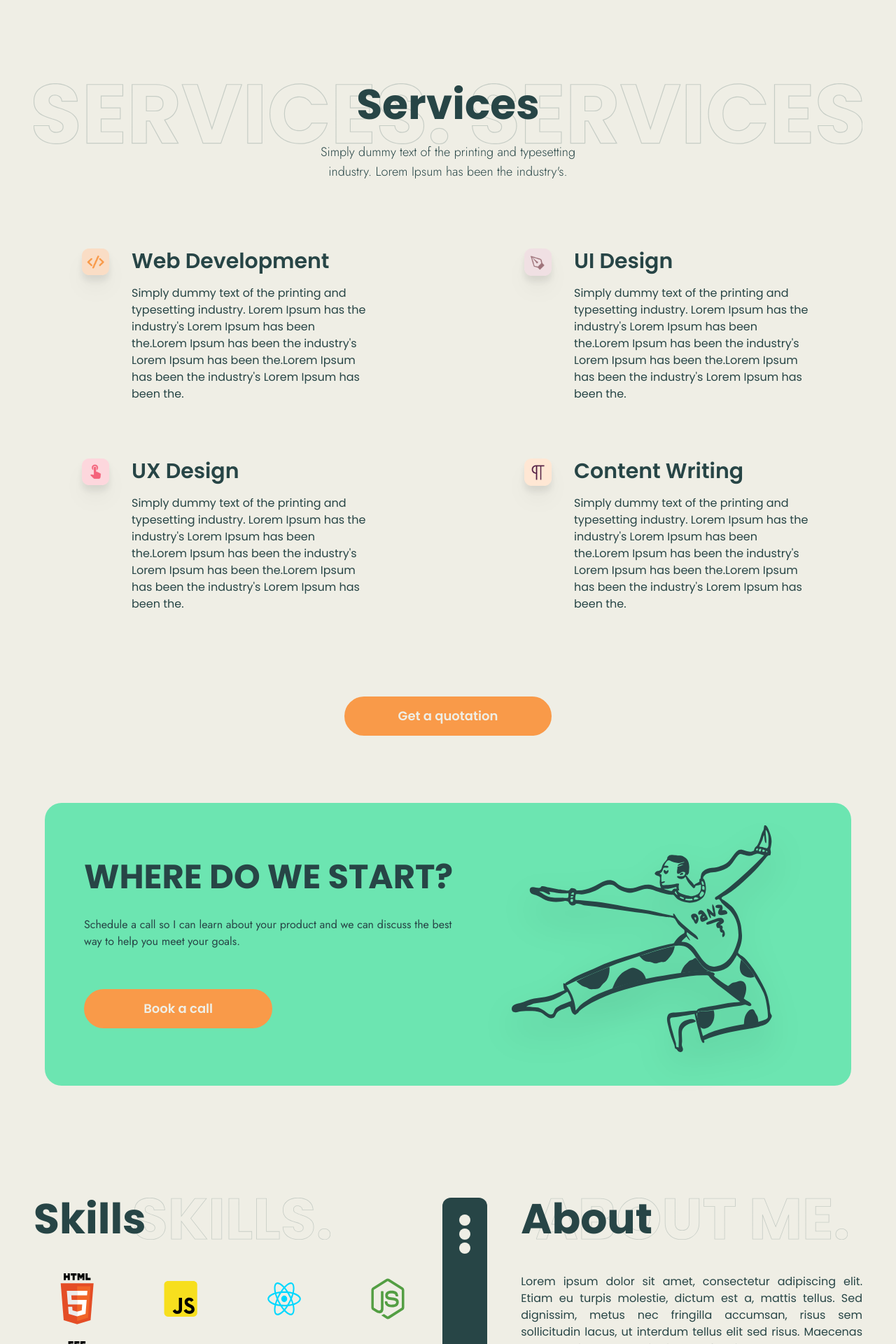
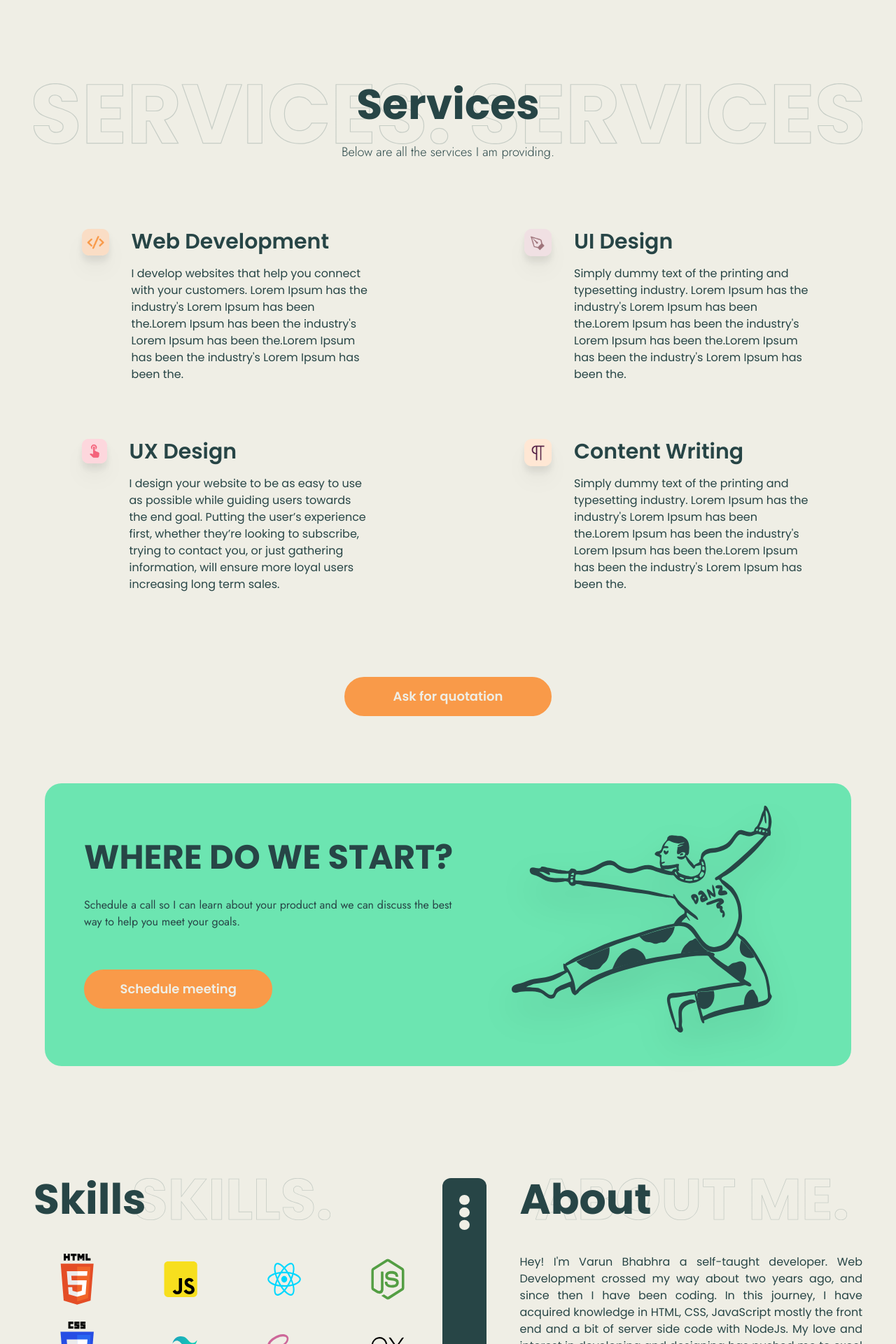
Before and after one commit to Varun-Bhabhra/Portfolio-2.0, a React (Create React App) app: page / in a window 1280 px wide. Shown: the part 880-2800 px from the top of the page at 70% size. Built offline with nearby package versions, Linux system fonts and the light colour scheme.

Commit message:
Minor Changes

```diff
--- a/src/components/About.js
+++ b/src/components/About.js
@@ -52,9 +52,16 @@ const About = () => {
                 <h2 className="text-center md:text-left font-bold text-4xl md:text-4xl lg:text-5xl xl:text-6xl">About</h2>
               </div>
               <div ref={myRef} className={`fade-in mt-12 space-y-6 text-justify ${myElementIsVisible ? "appear" : ""}`}>
-                <p>Lorem ipsum dolor sit amet, consectetur adipiscing elit. Etiam eu turpis molestie, dictum est a, mattis tellus. Sed dignissim, metus nec fringilla accumsan, risus sem sollicitudin lacus, ut interdum tellus elit sed risus. Maecenas eget condimentum velit, sit amet feugiat lectus. Class aptent taciti sociosqu ad litora torquent per conubia nostra, per inceptos himenaeos.</p>
+                <p> Hey! I'm Varun Bhabhra a self-taught developer. Web Development crossed my way about two years ago, and since then I have been coding.
+                    In this journey, I have acquired knowledge in HTML, CSS, JavaScript mostly the front end and a bit of server
+                    side code with NodeJs. My love and interest in developing and designing has pushed me to excel in these skills
+                    which are showcased in some of my projects.
+                </p>
 
-                <p>Lorem ipsum dolor sit amet, consectetur adipiscing elit. Etiam eu turpis molestie, dictum est a, mattis tellus. Sed dignissim, metus nec fringilla accumsan, risus sem sollicitudin lacus, ut interdum tellus elit sed risus. Maecenas eget condimentum velit, sit amet feugiat lectus. Class aptent taciti sociosqu ad litora torquent per conubia nostra, per inceptos himenaeos.</p>
+                <p>Designing is something that needs patience, effort and time. I am here to provide all of it and make sure that
+                  my work becomes my identity. Being a minimalist, my belief is to make things simple and very specific. Speaking
+                  of myself, I'm open to learning and working my level best to make the results near to perfect.
+                </p>
               </div>
             </div>
           </article>
--- a/src/components/CTA.js
+++ b/src/components/CTA.js
@@ -15,7 +15,7 @@ const CTA = ({ img, head, text }) => {
         <Button
             to="contact"
             className="w-full sm:w-3/6 lg:w-3/6 lg:pt-6"
-            text="Book a call"
+            text="Schedule meeting"
           />
       </div>
     </div>
--- a/src/components/Contact.js
+++ b/src/components/Contact.js
@@ -25,13 +25,13 @@ const Contact = () => {
             <form action="https://formsubmit.co/bhabhravarun@gmail.com" method="POST">
               <div className="flex flex-col gap-4">
                 <label htmlFor="name" className="font-semibold">Name</label>
-                <input type="text" id="name" name="name" placeholder="John Doe" className="py-2 border-2 rounded-lg border-secondary focus:border-action focus:ring-0 bg-primary" required/>
+                <input type="text" id="name" name="name" placeholder="Michael Gary Scott" className="py-2 border-2 rounded-lg border-secondary focus:border-action focus:ring-0 bg-primary" required/>
 
                 <label htmlFor="email" className="font-semibold mt-10">E-mail</label>
-                <input type="email" id="email" name="email" placeholder="johndoe@gmail.com" className="py-2 border-2 rounded-lg border-secondary focus:border-action focus:ring-0 bg-primary" required/>
+                <input type="email" id="email" name="email" placeholder="mgscott@gmail.com" className="py-2 border-2 rounded-lg border-secondary focus:border-action focus:ring-0 bg-primary" required/>
 
                 <label htmlFor="message" className="font-semibold mt-10">Message</label>
-                <textarea id="message" name="message" rows="4" cols="50" placeholder="Hey, I would like to have a meeting regarding my website requirements. Here is my number +91 1234567890 give me a call or text me over whatsapp." className="py-6 border-2 rounded-lg border-secondary focus:border-action focus:ring-0 bg-primary" required></textarea>
+                <textarea id="message" name="message" rows="4" cols="50" placeholder="Hey, I would like to have a meeting regarding my website requirements. Here is my contact details..." className="py-6 border-2 rounded-lg border-secondary focus:border-action focus:ring-0 bg-primary" required></textarea>
               </div>
               <button type="submit" className="mt-20 md:w-3/6 text-center text-primary bg-action border-2 border-action font-semibold py-3 w-full text-sm lg:text-lg rounded-full cursor-pointer hover:scale105 hover:-translate-y1 hover:shadow-lg hover:shadow-action/30 hover:-translate-y-[2px] transition-all duration-200">Send</button>
             </form>
--- a/src/components/Portfolio.js
+++ b/src/components/Portfolio.js
@@ -60,31 +60,31 @@ const Portfolio = () => {
           <div className="space-y-12 lg:px-4">
             <PortfolioCard
               head="My Disability Partner"
-              para="Lorem ipsum dolor sit amet, consectetur adipiscing elit. Etiam eu turpis molestie, dictum est a, mattis tellus. Sed dignissim."
+              para="MDP's role is to implement the National Disability Insurance Scheme (NDIS), which will support a better life for thousands of Australians with a significant and permanent disability and their families and carers."
               href="http://mdpartner.com.au"
               mockup={mdp}
             />
             <PortfolioCard
               head="The Shades of Trades"
-              para="Lorem ipsum dolor sit amet, consectetur adipiscing elit. Etiam eu turpis molestie, dictum est a, mattis tellus. Sed dignissim."
+              para="A trading course website which simplifies trading with intrinsic concepts of price action techniques and procedures."
               href="http://theshadesoftrades.co.in"
               mockup={tsot}
             />
             <PortfolioCard
               head="Zai Makeover Studio"
-              para="Lorem ipsum dolor sit amet, consectetur adipiscing elit. Etiam eu turpis molestie, dictum est a, mattis tellus. Sed dignissim."
+              para="A portfolio and services website of a makeupartist from Chennai."
               href="http://zaimakeoverstudio.com"
               mockup={zai}
             />
             <PortfolioCard
               head="Pyalee"
-              para="Lorem ipsum dolor sit amet, consectetur adipiscing elit. Etiam eu turpis molestie, dictum est a, mattis tellus. Sed dignissim."
+              para="Landing page for a Tea Bag and Tea Cup company."
               href="http://pyalee.co.in"
               mockup={pyalee}
             />
             <PortfolioCard
               head="Varun Bhabhra Portfolio"
-              para="Lorem ipsum dolor sit amet, consectetur adipiscing elit. Etiam eu turpis molestie, dictum est a, mattis tellus. Sed dignissim."
+              para="My portfolio having the required information about me and the services I provide."
               href="http://varunbhabhra.com"
               mockup={my}
             />
--- a/src/components/PortfolioCard.js
+++ b/src/components/PortfolioCard.js
@@ -9,7 +9,8 @@ const PortfolioCard = ({ head, para, href, mockup }) => {
   const { ref: myRef, inView: myElementIsVisible } = useInView({triggerOnce: true});
 
   return (
-    <div ref={myRef} className={`fade-in bg-secondary text-primary rounded-2xl sm:w-4/6 md:w-full lg:w-6/6 mx-auto shadow-lg shadow-secondary/30 hover:scale-105 transition duration-200 ${myElementIsVisible ? "appear" : ""}`}>
+    <a href={href} target="__blank" className="inline-block">
+      <div ref={myRef} className={`fade-in bg-secondary text-primary rounded-2xl sm:w-4/6 md:w-full lg:w-6/6 mx-auto shadow-lg shadow-secondary/30 hover:scale-105 transition duration-200 ${myElementIsVisible ? "appear" : ""}`}>
       <div className="py-12 px-8 lg:p-12 space-y-6">
         <h2 className="font-bold text-3xl lg:text-4xl">{head}</h2>
         <p className="text-sm md:text-lg font-jost">{para}</p>
@@ -24,6 +25,7 @@ const PortfolioCard = ({ head, para, href, mockup }) => {
         <img src={mockup} alt="Website Mockup" className="hover:scale-rounded-t-xl inset-0 group-hover:scale-110 transition duration-200"/>
       </div>
     </div>
+    </a>
   )
 };
 
--- a/src/components/Services.js
+++ b/src/components/Services.js
@@ -21,14 +21,14 @@ const Services = () => {
 
         <div id="header" className="space-y-6 bg-services-bg bg-contain bg-no-repeat">
           <h2 className="text-center font-bold text-4xl md:text-4xl lg:text-5xl xl:text-6xl">Services</h2>
-          <p className="font-jost text-center font-light text-base lg:text-lg sm:w-3/6 lg:w-2/6 mx-auto">Simply dummy text of the printing and typesetting industry. Lorem Ipsum has been the industry's.</p>
+          <p className="font-jost text-center font-light text-base lg:text-lg sm:w-3/6 lg:w-2/6 mx-auto">Below are all the services I am providing.</p>
         </div>
 
         <div ref={myRef} className={`fade-in grid gap-20 md:grid-flow-auto md:grid-cols-2 ${myElementIsVisible ? "appear" : ""}`}>
           <Service
             img={dev}
             head="Web Development"
-            text="Simply dummy text of the printing and typesetting industry. Lorem Ipsum has the industry's Lorem Ipsum has been the.Lorem Ipsum has been the industry's Lorem Ipsum has been the.Lorem Ipsum has been the industry's Lorem Ipsum has been the."
+            text="I develop websites that help you connect with your customers. Lorem Ipsum has the industry's Lorem Ipsum has been the.Lorem Ipsum has been the industry's Lorem Ipsum has been the.Lorem Ipsum has been the industry's Lorem Ipsum has been the."
           />
           <Service
             img={ui}
@@ -38,7 +38,7 @@ const Services = () => {
           <Service
             img={ux}
             head="UX Design"
-            text="Simply dummy text of the printing and typesetting industry. Lorem Ipsum has the industry's Lorem Ipsum has been the.Lorem Ipsum has been the industry's Lorem Ipsum has been the.Lorem Ipsum has been the industry's Lorem Ipsum has been the."
+            text="I design your website to be as easy to use as possible while guiding users towards the end goal. Putting the user’s experience first, whether they’re looking to subscribe, trying to contact you, or just gathering information, will ensure more loyal users increasing long term sales."
           />
           <Service
             img={content}
@@ -51,7 +51,7 @@ const Services = () => {
           <Button
             to="contact"
             className="sm:w-2/6 md:w-3/12 mx-auto lg:pt-6 relative z-10"
-            text="Get a quotation"
+            text="Ask for quotation"
           />
         </div>
 
```
Also changed, not shown: src/components/Hero.js (+8 -4 lines), src/index.css (+54 -31 lines).
